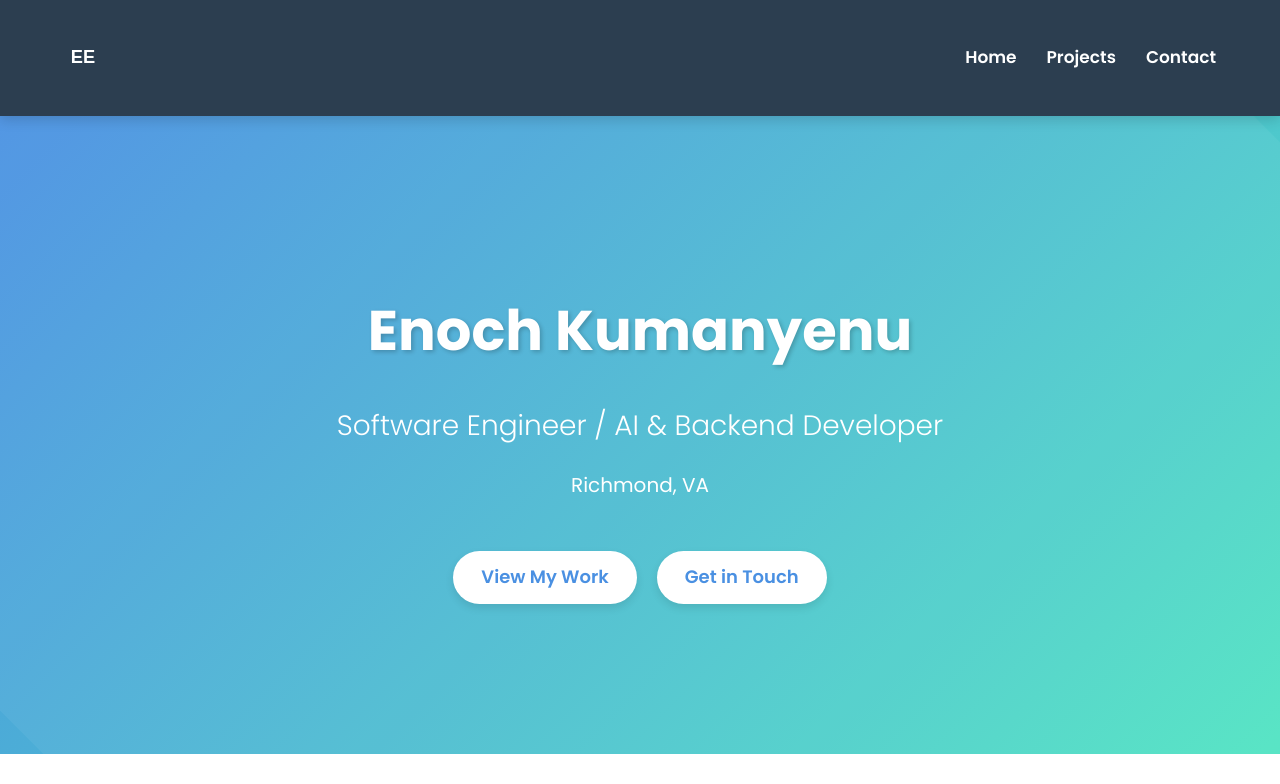
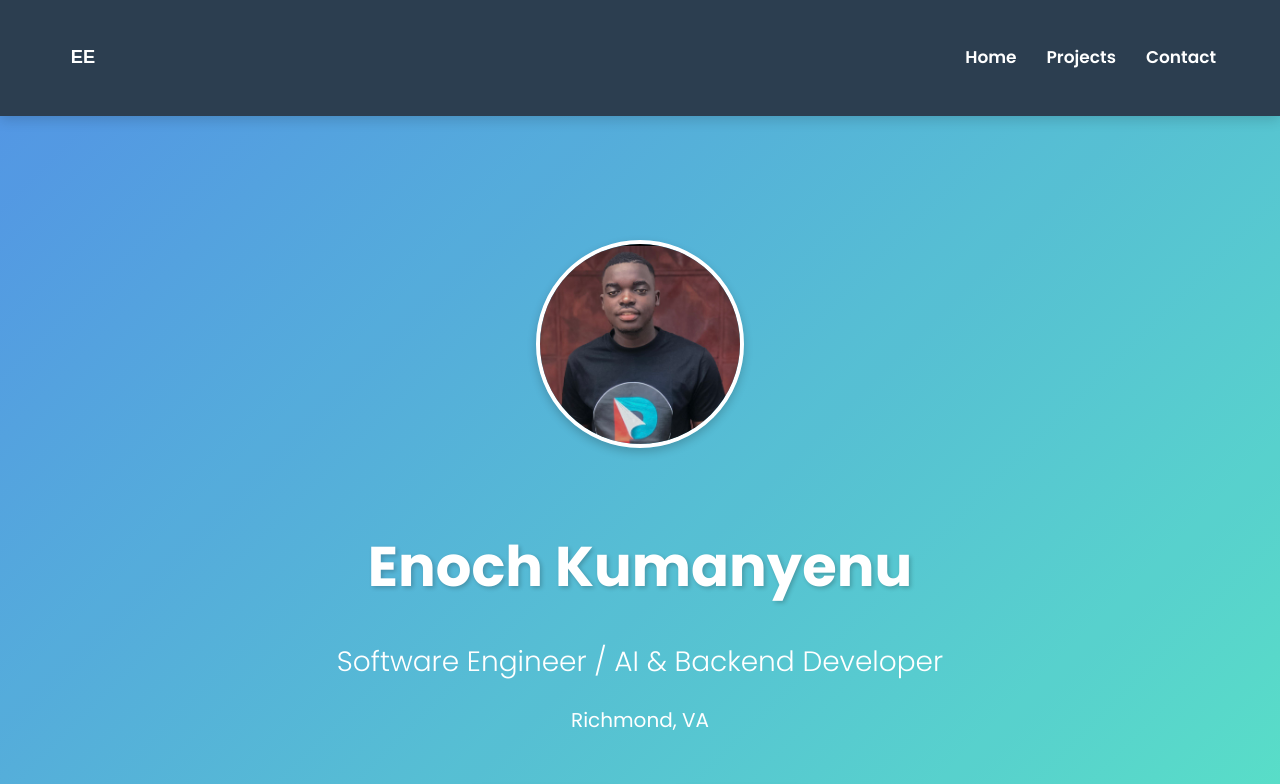
Before and after one commit to enagbeme/portfolio, a Next.js app: page / in a window 1280 px wide. Shown: the top 784 px of the page. Built offline with nearby package versions, Linux system fonts and the light colour scheme.

Commit message:
Add circular profile picture with face focus

```diff
--- a/src/app/globals.css
+++ b/src/app/globals.css
@@ -363,6 +363,17 @@ footer p {
 .hero-content {
     position: relative;
     z-index: 1;
+}
+
+.profile-pic {
+    width: 200px;
+    height: 200px;
+    border-radius: 50%;
+    object-fit: cover;
+    object-position: top;
+    border: 4px solid var(--white-color);
+    box-shadow: 0 4px 10px rgba(0, 0, 0, 0.2);
+    margin-bottom: 20px;
 }
 
 .hero h1 {
--- a/src/app/page.tsx
+++ b/src/app/page.tsx
@@ -1,3 +1,5 @@
+import Image from "next/image";
+
 export default function Home() {
   const fullName = "Enoch Kumanyenu";
   const title = "Software Engineer / AI & Backend Developer";
@@ -64,6 +66,14 @@ export default function Home() {
       <section className="hero">
         <div className="container">
           <div className="hero-content">
+            <Image
+              src="/profile2.jpg"
+              alt={fullName}
+              width={200}
+              height={200}
+              className="profile-pic"
+              priority
+            />
             <h1>{fullName}</h1>
             <p className="lead">{title}</p>
             <p className="location">{location}</p>
```
Also changed, not shown: public/profile.jpg (added), public/profile2.jpg (added).
